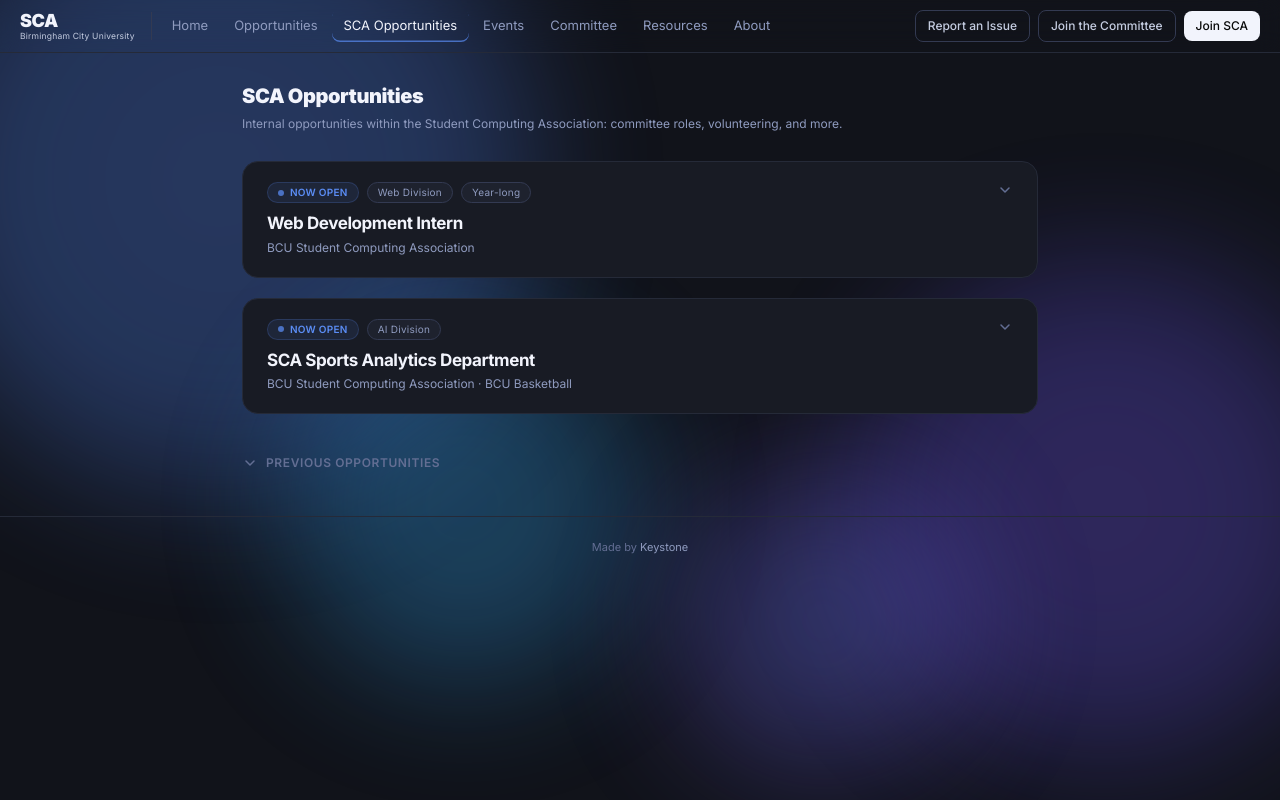
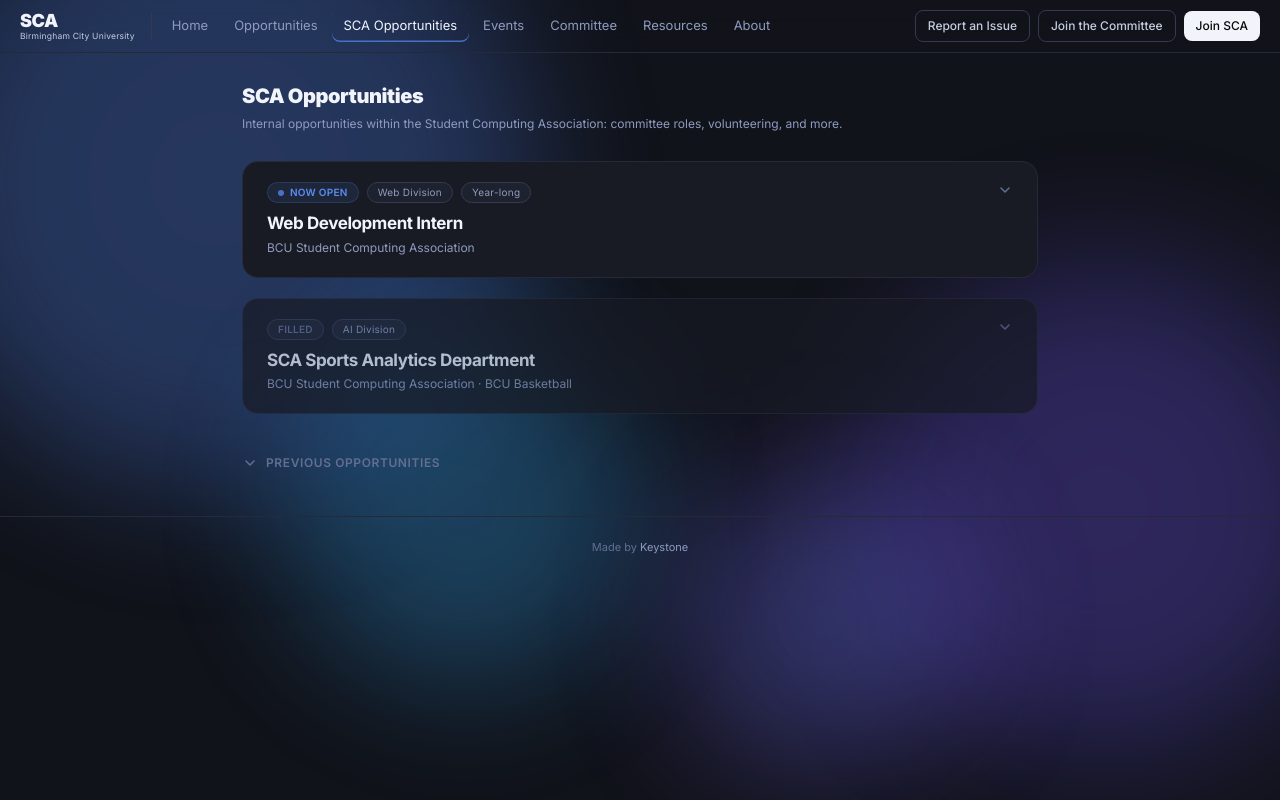
Before and after one commit to uffbilxl/sca, a Next.js app: page /sca-opportunities in a window 1280 px wide. Built offline with nearby package versions, Linux system fonts and the light colour scheme.

Commit message:
Close SCA Sports Analytics internship — applications filled

```diff
--- a/src/app/sca-opportunities/page.tsx
+++ b/src/app/sca-opportunities/page.tsx
@@ -174,9 +174,9 @@
 
       {/* Sports Analytics Card */}
       <motion.div
-        className="border border-[var(--b1)] rounded-2xl bg-[var(--bg2)] overflow-hidden"
+        className="border border-[var(--b1)] rounded-2xl bg-[var(--bg2)] overflow-hidden opacity-70"
         initial={{ opacity: 0, y: 20 }}
-        animate={{ opacity: 1, y: 0 }}
+        animate={{ opacity: 0.7, y: 0 }}
         transition={{ duration: 0.45, delay: 0.2, ease: [0.22, 1, 0.36, 1] }}
       >
         <button
@@ -186,9 +186,8 @@
           <div className="flex items-start justify-between gap-4">
             <div>
               <div className="flex items-center gap-2 mb-2">
-                <span className="inline-flex items-center gap-1.5 px-2.5 py-0.5 rounded-full bg-accent/10 border border-accent/20 text-[10px] font-semibold text-accent tracking-wide uppercase">
-                  <span className="w-1.5 h-1.5 rounded-full bg-accent animate-pulse inline-block" />
-                  Now open
+                <span className="inline-flex items-center gap-1.5 px-2.5 py-0.5 rounded-full bg-[var(--bg3)] border border-[var(--b2)] text-[10px] font-semibold text-[var(--t4)] tracking-wide uppercase">
+                  Filled
                 </span>
                 <span className="inline-flex items-center px-2.5 py-0.5 rounded-full bg-[var(--bg3)] border border-[var(--b2)] text-[10px] text-[var(--t3)] tracking-wide">
                   AI Division
@@ -278,27 +277,14 @@
                 <p className="text-[11px] text-[var(--t4)]">Summer pilot · Official launch September 2026</p>
                 <div className="flex items-center gap-1.5 text-[11px] text-[var(--t4)]">
                   <span>Organiser:</span>
-                  <a href="mailto:Mohamed.Dahir@mail.bcu.ac.uk" className="text-accent hover:underline font-medium">
-                    Mohamed Dahir
+                  <a href="mailto:Mohamed.Dahir@mail.bcu.ac.uk" className="text-[var(--t3)] hover:underline font-medium">
+                    Mohammed Dahir
                   </a>
                 </div>
               </div>
-              <div className="flex items-center gap-2">
-                <a
-                  href="mailto:Mohamed.Dahir@mail.bcu.ac.uk"
-                  className="inline-flex items-center gap-1.5 px-4 py-2 border border-[var(--b2)] rounded-xl text-[12px] text-[var(--t2)] font-medium hover:bg-[var(--bg3)] transition-colors"
-                >
-                  Contact organiser
-                </a>
-                <a
-                  href="https://forms.microsoft.com/Pages/ResponsePage.aspx?id=VeArfoqCI0W15bd62ZOXhXzJrZmCHBlEj4k_jYn1UyZUNjFMRjc3OVRDRk1XQkVBVUdRUVlXTzdYNi4u"
-                  target="_blank"
-                  rel="noopener noreferrer"
-                  className="inline-flex items-center gap-2 px-5 py-2 bg-accent text-white text-[13px] font-semibold rounded-xl hover:bg-accent-hover transition-colors"
-                >
-                  Apply now →
-                </a>
-              </div>
+              <span className="inline-flex items-center gap-2 px-5 py-2 bg-[var(--bg3)] border border-[var(--b2)] text-[var(--t4)] text-[13px] font-semibold rounded-xl cursor-default">
+                Applications closed
+              </span>
             </div>
           </div>
         </Collapsible>
```
